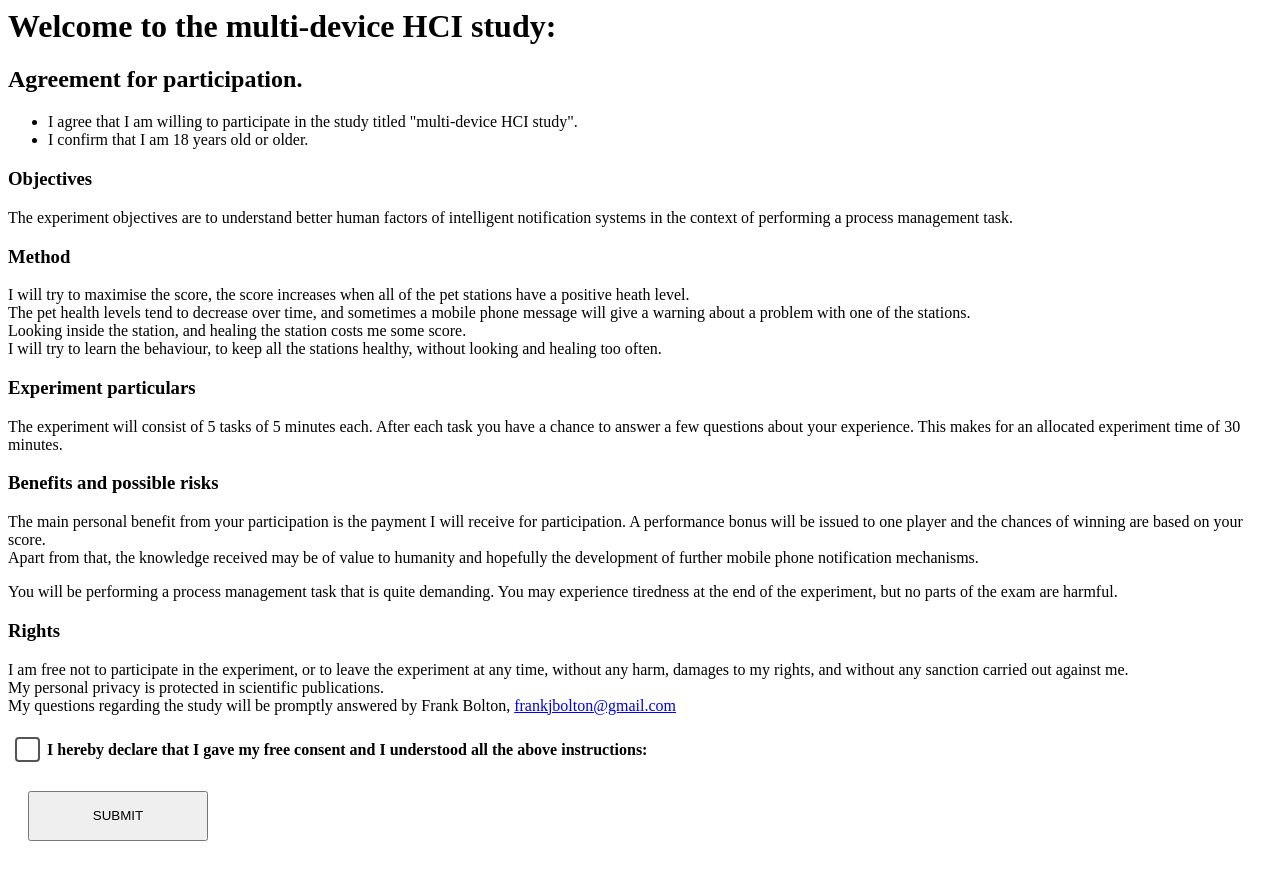
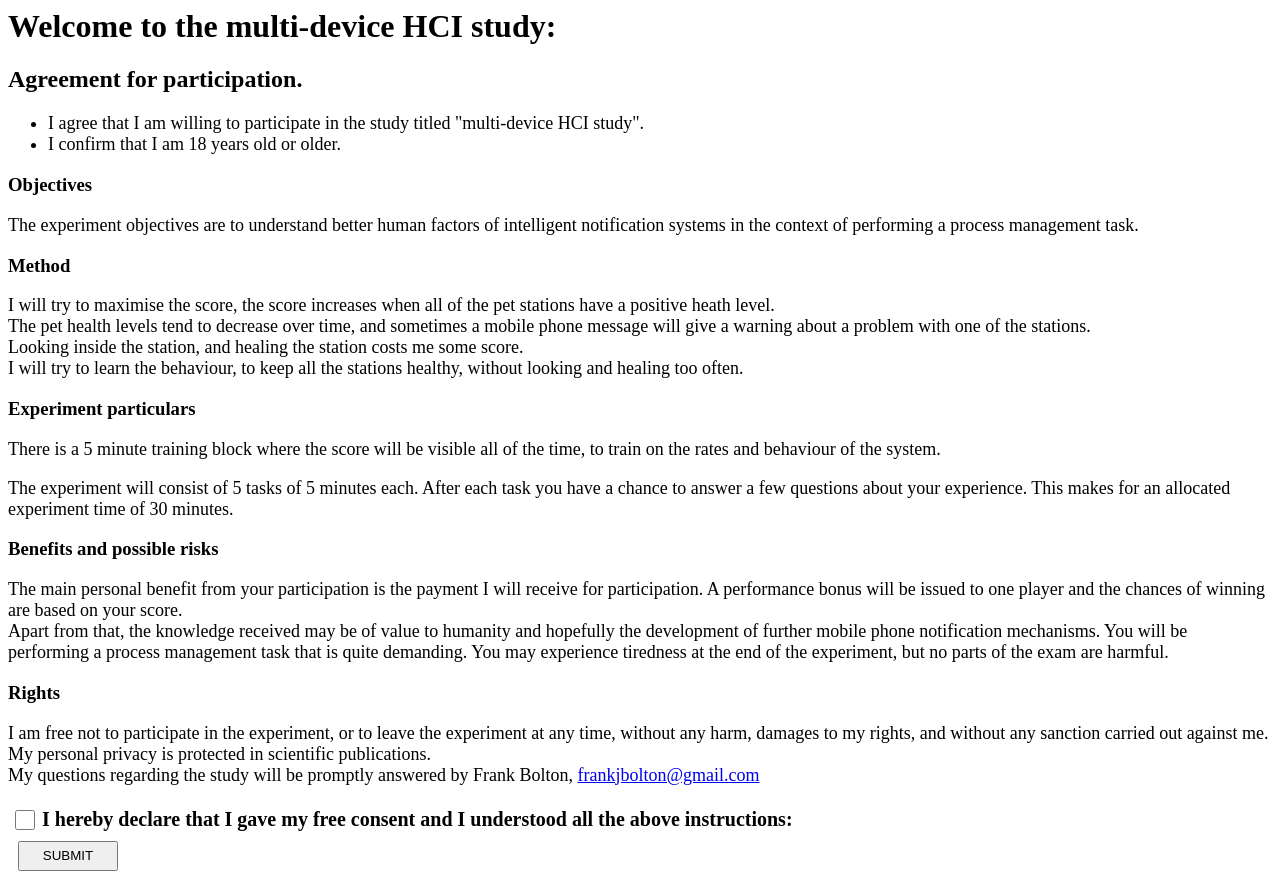
Before and after one commit to frankbolton/pethospital, a Flask app: page / in a window 1280 px wide. Before the commit the page ends 841 px from the top, so only its background shows below. Run offline with Flask 2, Linux system fonts and the light colour scheme.

Commit message:
buttons and fonts given some loving

```diff
--- a/app/templates/agreement.html
+++ b/app/templates/agreement.html
@@ -7,27 +7,23 @@
 
 <style type="text/css">
 
-label{
-float: right;
-width: 120px;
-font-weight: bold;
-}
+//label{
+//float: right;
+//width: 120px;
+//font-weight: bold;
+//}
 
-input, textarea{
-width: 180px;
-height: 50px;
-margin-bottom: 5px;
-}
 
-textarea{
-width: 300px;
-height: 100px;
-}
+
+//textarea{
+//width: 300px;
+//height: 100px;
+//}
 
 .check {
-	-webkit-appearance:none;
-	width: 25px;
-	height: 25px;
+	//-webkit-appearance:none;
+	width: 20px;
+	height: 20px;
 	border-radius:4px;
     border:2px solid #555;
 }
@@ -36,18 +32,25 @@ height: 100px;
 }
 
 
+//there's a hack where width of input sets the width nd height of .submit sets the height :/
+//input, textarea{
+//width: 160px;
+//height: 40px;
+//margin-bottom: 5px;
+//}
 
+#submitbutton {
+margin-left: 10px;
+margin-top: 5px;
+width: 100px;
+height: 30px; //height control doesnt work :(
 
-#submitbutton{
-margin-left: 20px;
-margin-top: 5px;
-//height: 50px; //height control doesnt work :(
-width: 180px;
 }
 
 br{
 clear: left;
 }
+
 
 </style>
 
@@ -69,38 +72,40 @@ return true;
 </SCRIPT>
 <form action="/" method="POST" onsubmit="return checkCheckBox(this)">
 
-<ul>
+<ul style="font-size:18px">
 <li>I agree that I am willing to participate in the study titled "multi-device HCI study".</li>
 <li>I confirm that I am 18 years old or older.</li></ul>
 
 
 <h3>Objectives</h3>
-<p>The experiment objectives are to understand better human factors of intelligent notification systems in the context of performing a process management task.
+<p style="font-size:18px">The experiment objectives are to understand better human factors of intelligent notification systems in the context of performing a process management task.
 </p>
 <h3>Method</h3>
+<p style="font-size:18px">
 I will try to maximise the score, the score increases when all of the pet stations have a positive heath level. <br>
 The pet health levels tend to decrease over time, and sometimes a mobile phone message will give a warning about a problem with one of the stations.<br>
 Looking inside the station, and healing the station costs me some score. <br>
 I will try to learn the behaviour, to keep all the stations healthy, without looking and healing too often.
+</p>
+
 <h3>Experiment particulars</h3>
-The experiment will consist of 5 tasks of 5 minutes each. After each task you have a chance to answer a few questions about your experience.
-This makes for an allocated experiment time of 30 minutes.<br>
+<p style="font-size:18px">There is a 5 minute training block where the score will be visible all of the time, to train on the rates and behaviour of the system.</p>
+
+<p style="font-size:18px">The experiment will consist of 5 tasks of 5 minutes each. After each task you have a chance to answer a few questions about your experience.
+This makes for an allocated experiment time of 30 minutes.</p>
 
 <h3>Benefits and possible risks</h3>
-<p>
+<p style="font-size:18px">
 The main personal benefit from your participation is the payment I will receive for participation.
 A performance bonus will be issued to one player and the chances of winning are based on your score.<br>
-Apart from that, the knowledge received may be of value to humanity and hopefully the development of further mobile phone notification mechanisms.
-</p>
-<p>
-You will be performing a process management task that is quite demanding. You may experience tiredness at the end of the experiment, but no parts of the exam are harmful.
+Apart from that, the knowledge received may be of value to humanity and hopefully the development of further mobile phone notification mechanisms. You will be performing a process management task that is quite demanding. You may experience tiredness at the end of the experiment, but no parts of the exam are harmful.
 </p>
 
 
 
 
 <h3>Rights</h3>
-<p>I am free not to participate in the experiment, or to leave the experiment at any time, without any harm, damages to my rights, and without any sanction carried out against me.<br>
+<p style="font-size:18px">I am free not to participate in the experiment, or to leave the experiment at any time, without any harm, damages to my rights, and without any sanction carried out against me.<br>
 My personal privacy is protected in scientific publications.<br>
 My questions regarding the study will be promptly answered by Frank Bolton, <a href="mailto:frankjbolton@gmail.com">frankjbolton@gmail.com</a></p>
 
@@ -119,11 +124,11 @@ My questions regarding the study will be promptly answered by Frank Bolton, <a h
 <!--<label for="signature"></label>-->
 
 <table><tr><td>
-<input type="checkbox" name="agree" class="check" /></td><td><b>I hereby declare that I gave my free consent and I understood all the above instructions:</b><br />
+<input type="checkbox" name="agree" class="check" /></td><td style="font-size:20px"><b>I hereby declare that I gave my free consent and I understood all the above instructions:</b><br />
 </td></tr></table>
-<p>
-<input type="submit" id="submitbutton" value="SUBMIT" >
-</p></form>
+
+<input type="submit" type="submitbutton" id="submitbutton" value="SUBMIT" >
+</form>
 
 
 {% endblock %}
```
Also changed, not shown: app/templates/instructions.html (+14 -5 lines), app/templates/questions.html (+9 -3 lines).
